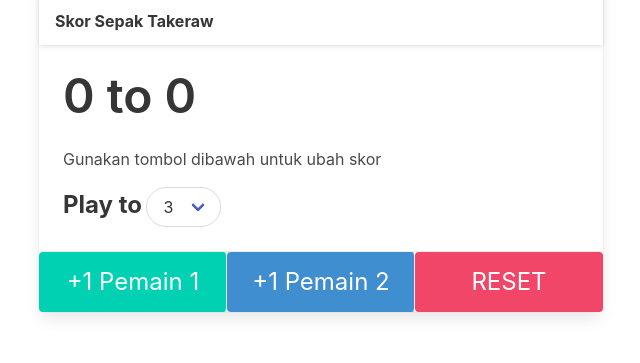
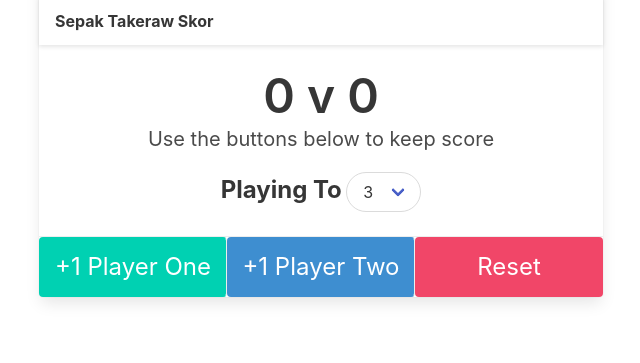
Before and after one commit to DewaAlher/Score-Counter, a plain HTML site: page index.html in a window 1280 px wide. Shown: the part 333-696 px from the top of the page, without its empty margins (319-959 px from the left). Drawn offline with nearby package versions, Linux system fonts and the light colour scheme.

Commit message:
Update index.html

```diff
--- a/index.html
+++ b/index.html
@@ -1,43 +1,38 @@
 <!DOCTYPE html>
 <html lang="en">
+
 <head>
-    <meta charset="UTF-8" />
-    <meta http-equiv="X-UA-Compatible" content="IE=edge" />
-    <meta name="viewport" content="width=device-width, initial-scale=1.0" />
-    <title>SCORE KEEPER</title>
+    <meta charset="UTF-8">
+    <meta name="viewport" content="width=device-width, initial-scale=1.0">
+    <title>Score Keeper</title>
+    <link rel="stylesheet" href="https://cdn.jsdelivr.net/npm/bulma@0.9.0/css/bulma.min.css">
+</head>
 
-    <link
-      rel="stylesheet"
-      href="https://cdn.jsdelivr.net/npm/bulma@0.9.4/css/bulma.min.css"
-    />
-  </head>
 <body>
-    <div class="section">
+    <section class="section">
         <div class="container">
             <div class="columns">
                 <div class="column is-half is-offset-one-quarter">
                     <div class="card">
                         <div class="card-image">
                             <figure class="image is-2by1">
-                  <img src="sepakTakraw.jpg" alt="sepak Takeraw srcset="">
+                                <img src="sepakTakraw.jpg"
+                                    alt="">
                             </figure>
                         </div>
+
                         <header class="card-header">
-                <p class="card-header-title">Skor Sepak Takeraw</p>
+                            <p class="card-header-title ">
+                                Sepak Takeraw Skor
+                            </p>
                         </header>
+                        <div class="card-content">
+                            <div class="content has-text-centered">
+                                <h1 class="title is-1"><span id="p1Display">0</span> <span class="is-xtra-small">v</span> <span id="p2Display">0</span>
+                                </h1>
+                                <p class="subtitle">Use the buttons below to keep score</p>
 
-              <div class="card-content">
-                <div class="content">
-                  <h1 class="title is-1">
-                    <span id="p1Display">0</span> to
-                    <span id="p2Display">0</span>
-                  </h1>
-                  <p class="subtittle">
-                    Gunakan tombol dibawah untuk ubah skor
-                  </p>
-                  <label for="playto" class="is-large is-inline label"
-                    >Play to</label
-                  >
+                                <label for="playto" class="label is-large is-inline">Playing To</label>
                                 <div class="select is-rounded">
                                     <select name="" id="playto">
                                         <option value="3">3</option>
@@ -54,28 +49,21 @@
                             </div>
                         </div>
                         <footer class="card-footer">
-                <button
-                  id="p1Button"
-                  class="is-primary button card-footer-item is-large"
-                >
-                  +1 Pemain 1
-                </button>
-                <button id="p2Button " class="is-info button card-footer-item is-large">
-                  +1 Pemain 2
-                </button>
-                <button
-                  id="resetButton"
-                  class="is-danger button card-footer-item is-large"
-                >
-                  RESET
-                </button>
+                            <button id="p1Button" class="is-primary button card-footer-item is-large">+1 Player
+                                One</button>
+                            <button id="p2Button" class="is-info button card-footer-item is-large">+1 Player
+                                Two</button>
+                            <button id="reset" class="is-danger button card-footer-item is-large">Reset</button>
+
                         </footer>
                     </div>
                 </div>
             </div>
         </div>
-    </div>
+    </section>
+
 
     <script src="app.js"></script>
 </body>
+
 </html>
```
Lines whose indentation alone changed are shown as unchanged.
